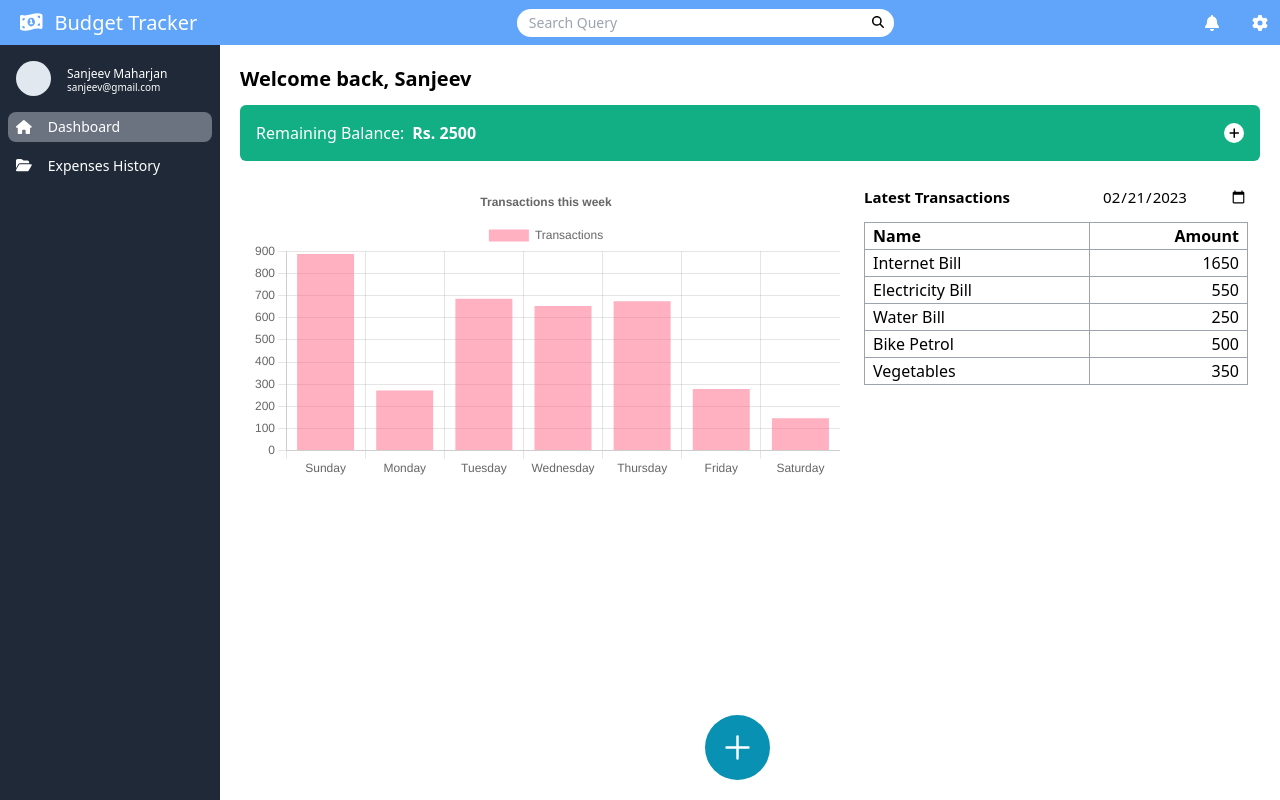
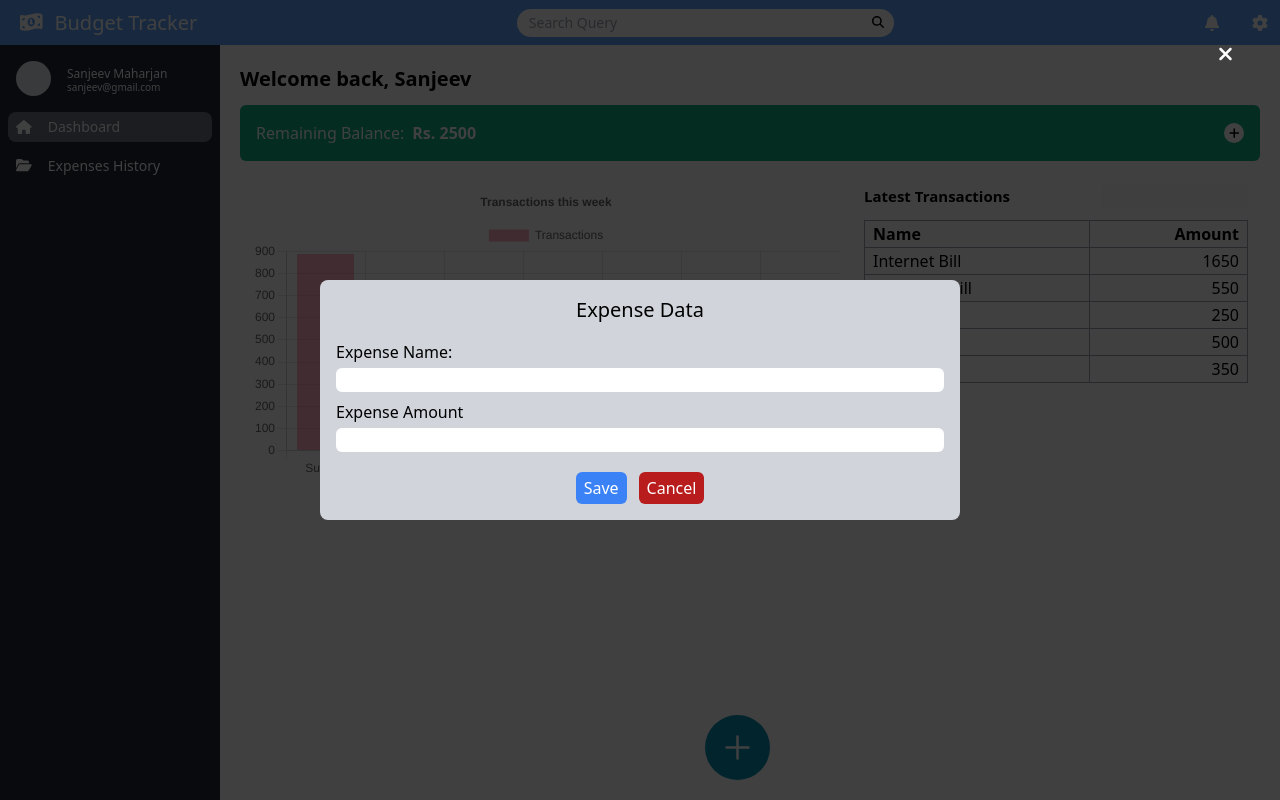
Before and after one commit to SanjeevMhn/budgetTracker, a React (Vite) app: page / in a window 1280 px wide. Both pictures are taken after a click on the button 737 px from the left and 747 px from the top of the page. Built offline with nearby package versions, Linux system fonts and the light colour scheme.

Commit message:
[ADDED]: working modal on pressed add expense button, logging form data on submit on console

```diff
--- a/package.json
+++ b/package.json
@@ -17,6 +17,7 @@
     "react": "^18.2.0",
     "react-chartjs-2": "^5.2.0",
     "react-dom": "^18.2.0",
+    "react-hook-form": "^7.43.2",
     "react-router-dom": "^6.8.1"
   },
   "devDependencies": {
--- a/src/App.jsx
+++ b/src/App.jsx
@@ -55,9 +55,13 @@ const checkDigits = (num) => {
   return num.toString().length;
 }
 
+
 const App = () => {
 
   const dateToday = useRef(null);
+  const [showModal,setShowModal] = useState(false);
+  const [expenseName, setExpenseName] = useState('');
+  const [expenseAmount, setExpenseAmount] = useState('');
   const [transactions, setTransactions] = useState([
     {
       id: 1,
@@ -91,6 +95,11 @@ const App = () => {
     },
   ])
 
+  const handleSubmit = (e) => {
+    e.preventDefault();
+    console.log(`Date: ${dateToday}, Expense Name: ${expenseName}, Expense Amount: ${expenseAmount}`);
+  }
+
   useEffect(() => {
     const setTodaysDate = () => {
       let date = new Date();
@@ -111,6 +120,7 @@ const App = () => {
       let today = `${year}-${month}-${day}`;
 
       dateToday.current.value = today;
+      today = today.toString;
     }
 
     setTodaysDate();
@@ -145,7 +155,7 @@ const App = () => {
                 Add
               </span>
             </button> */}
-            <input type="date" name="current-date" id="" className="form-control w-[38%] text-[15px]" ref={dateToday} value="" />
+            <input type="text" name="current-date" id="" className="form-control w-[38%] text-[15px] text-right" ref={dateToday} value="" disabled />
           </div>
           <table className='w-full'>
             <thead>
@@ -170,9 +180,16 @@ const App = () => {
           </table>
         </div>
       </div>
-      <AddExpense />
+      <AddExpense showModal={showModal} setShowModal={setShowModal} />
 
-      <ExpenseModal />
+      <ExpenseModal
+        showModal={showModal}
+        setShowModal={setShowModal}
+        expenseAmount={expenseAmount}
+        expenseName={expenseName}
+        setExpenseAmount={setExpenseAmount}
+        setExpenseName={setExpenseName}
+        handleSubmit={handleSubmit}  />
     </div>
   )
 
--- a/src/components/AddExpense.jsx
+++ b/src/components/AddExpense.jsx
@@ -1,9 +1,9 @@
 import React from "react";
 
-const AddExpense = () => {
+const AddExpense = ({showModal,setShowModal}) => {
 
     return (
-        <button type="button" className="w-[65px] h-[65px] bg-cyan-600 text-white rounded-full flex items-center justify-center absolute bottom-[20px] left-[50%] lg:left-[calc(50%+220px)] lg:translate-x-[calc(50%-calc(220px-calc(65px/2)))] overflow-visible group">
+        <button type="button" className="w-[65px] h-[65px] bg-cyan-600 text-white rounded-full flex items-center justify-center absolute bottom-[20px] left-[50%] lg:left-[calc(50%+220px)] lg:translate-x-[calc(50%-calc(220px-calc(65px/2)))] overflow-visible group" onClick={()=>{setShowModal(showModal = true)}}>
             <span className="icon-container leading-none flex items-center justify-center w-[60%] invert brightness-0">
                 <img src="../src/assets/add-outline.svg" alt="" srcset="" />
             </span>
--- a/src/components/ExpenseModal.jsx
+++ b/src/components/ExpenseModal.jsx
@@ -2,33 +2,33 @@ import React from 'react';
 import { FontAwesomeIcon } from '@fortawesome/react-fontawesome';
 import { faClose } from '@fortawesome/free-solid-svg-icons';
 
-const ExpenseModal = () => {
+const ExpenseModal = ({showModal,setShowModal, expenseAmount, expenseName, setExpenseAmount, setExpenseName, handleSubmit}) => {
 
     return (
-        <div className={`modal absolute w-full h-full bg-[rgba(0,0,0,0.75)] items-center justify-center top-0 left-0 hidden`}>
-            <button className="icon-container absolute top-[30px] right-[30px] w-[50px] h-[50px]">
+        <div className={`modal absolute w-full h-full bg-[rgba(0,0,0,0.75)] items-center justify-center top-0 left-0 ${showModal ? 'flex' : 'hidden'}`}>
+            <button className="icon-container absolute top-[30px] right-[30px] w-[50px] h-[50px]" onClick={()=>{setShowModal(showModal = false)}}>
                 <FontAwesomeIcon icon={faClose} className='text-white text-xl' />
             </button>
             <div className="modal-body w-[50%] bg-gray-300 text-blaack rounded-lg p-4">
-                <h2 className='text-center text-xl mb-4'>Expense Date</h2>
-                <form className=''>
-                    <div className="form-group flex flex-col mb-2">
+                <h2 className='text-center text-xl mb-4'>Expense Data</h2>
+                <form className='' onSubmit={handleSubmit}>
+                    {/* <div className="form-group flex flex-col mb-2">
                         <label htmlFor="date" className='mb-1'>
                             Date:
                         </label>
                         <input type="date" name="date" id="date" className='px-2 py-1 text-xs rounded-md' />
-                    </div>
+                    </div> */}
                     <div className="form-group flex flex-col mb-2">
                         <label htmlFor="expense-name" className='mb-1'>Expense Name:</label>
-                        <input type="text" name="expense-name" id="expense-name" className="px-2 py-1 text-xs rounded-md" />
+                        <input type="text" name="expense-name" id="expense-name" className="px-2 py-1 text-xs rounded-md"  onChange={(e)=>setExpenseName(e.target.value)}/>
                     </div>
                     <div className="form-group flex flex-col mb-2">
                         <label htmlFor="expense-amount" className='mb-1'>Expense Amount</label>
-                        <input type="number" name="expense-amount" id="expense-amount" className='px-2 py-1 text-xs rounded-md'/>
+                        <input type="number" name="expense-amount" id="expense-amount" className='px-2 py-1 text-xs rounded-md' onChange={(e)=>setExpenseAmount(e.target.value)}/>
                     </div>
                     <div className="form-group flex justify-center pt-3">
-                        <button type="button" className='py-1 px-2 rounded-md text-white bg-blue-500 mr-3'>Save</button>
-                        <button type="reset" className='py-1 px-2 rounded-md text-white bg-red-700'>Cancel</button>
+                        <button type="submit" className='py-1 px-2 rounded-md text-white bg-blue-500 mr-3'>Save</button>
+                        <button type="reset" className='py-1 px-2 rounded-md text-white bg-red-700' onClick={()=>{setShowModal(showModal = false)}}>Cancel</button>
                     </div>
                 </form>
             </div>
```
Also changed, not shown: 1 other file (tests, documents, lock files or other folders).
